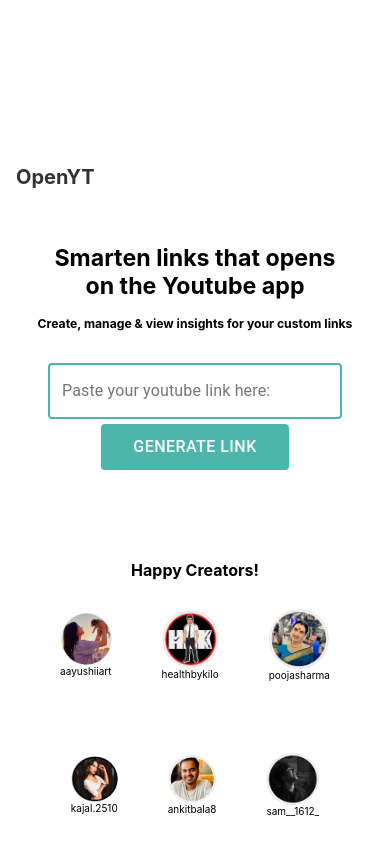
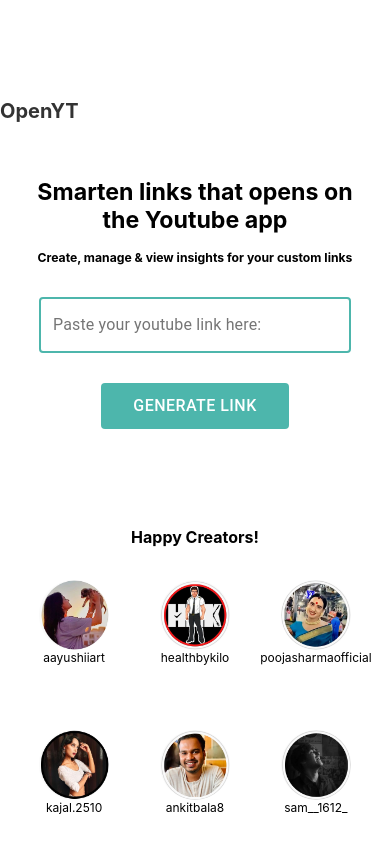
Before and after one commit to charu-kohbee/openytapp-next, a Next.js app in the folder preview-openyt-link-generation/: page / in a window 390 px wide. Shown: the top 854 px of the page. Built offline with nearby package versions, Linux system fonts and the light colour scheme.

Commit message:
final ui changes

```diff
--- a/preview-openyt-link-generation/Components/All_creators.js
+++ b/preview-openyt-link-generation/Components/All_creators.js
@@ -9,30 +9,30 @@ const All_creators = () => {
             <div className={styles.row1}>
 
                 <div className={styles.happy_creators}>
-                    <Image className={styles.hchimage} src='/insta_user.png' alt="" width="60" height="60" />
+                    <Image className={styles.hchimage} src='/insta_user.png' alt=""  width="70vw" height="70vh"/>
                     <text styles={{ fontSize: "10px" }}> aayushiiart</text>
                 </div>
                 <div className={styles.happy_creators}>
-                    <Image className={styles.hchimage} src='/instauser2.png' alt="" width="60" height="60" />
+                    <Image className={styles.hchimage} src='/instauser2.png' alt="" width="70vw" height="70vh"/>
                     <text> healthbykilo</text>
                 </div>
                 <div className={styles.happy_creators}>
-                    <Image className={styles.hchimage} src='/instauser5.png' alt="" width="60" height="60" />
-                    <text> poojasharma</text>
+                    <Image className={styles.hchimage} src='/instauser5.png' alt="" width="70vw" height="70vh" />
+                    <text> poojasharmaofficial</text>
                 </div>
             </div>
             <div className={styles.row1}>
 
                 <div className={styles.happy_creators}>
-                    <Image className={styles.hchimage} src='/instauser4.png' alt="" width="60" height="60" />
+                    <Image className={styles.hchimage} src='/instauser4.png' alt="" width="70vw" height="70vh" />
                     <text styles={{ fontSize: "10px" }}> kajal.2510</text>
                 </div>
                 <div className={styles.happy_creators}>
-                    <Image className={styles.hchimage} src='/instauser3.png' alt="" width="60" height="60" />
+                    <Image className={styles.hchimage} src='/instauser3.png' alt="" width="70vw" height="70vh" />
                     <text> ankitbala8</text>
                 </div>
                 <div className={styles.happy_creators}>
-                    <Image className={styles.hchimage} src='/instauser6.png' alt="" width="60" height="60" />
+                    <Image className={styles.hchimage} src='/instauser6.png' alt="" width="70vw" height="70vh" />
                     <text>sam__1612_</text>
                 </div>
             </div>
--- a/preview-openyt-link-generation/pages/index.js
+++ b/preview-openyt-link-generation/pages/index.js
@@ -2,12 +2,10 @@ import Head from 'next/head';
 import { useRouter } from 'next/router';
 import { useEffect } from 'react';
 import { useState } from 'react';
-import logo from './../public/youtube-logo.png';
 import styles from '../styles/Home.module.css';
-import {TextField, Button, } from '@material-ui/core';
+import { TextField, Button, } from '@material-ui/core';
 import { nanoid } from 'nanoid';
 import app from '@firebase/app';
-//import firestore from '../utils/db/index.js';
 import { onload } from '../utils/db/index'
 import { collection, addDoc, setDoc, doc, getDocs } from "@firebase/firestore";
 import { getAuth, signInAnonymously } from "firebase/auth";
@@ -36,17 +34,10 @@ const StyledTextField = styled(TextField)`
  }
 `;
 
-
-
 export default function Home() {
-  // const router = useRouter();
-  // const url = "http://localhost:3000";
-  // useEffect(() => {
-  //   router.push(url);
-  // });
   const [form, setForm] = useState({
     originalLink: "",
-    _url:"",
+    _url: "",
   });
   const [copyurl, setcopyurl] = useState("");
   const [open, setOpen] = useState(false);
@@ -62,11 +53,10 @@ export default function Home() {
       [event.target.name]: event.target.value,
     }));
 
-
   function YouTubeGetID(url) {
     const rx = /^.*(?:(?:youtu\.be\/|v\/|vi\/|u\/\w\/|embed\/)|(?:(?:watch)?\?v(?:i)?=|\&v(?:i)?=))([^#\&\?]*).*/;
     const video_id = url.match(rx);
-  return (video_id && video_id[1].length==11)? video_id[1] : false;
+    return (video_id && video_id[1].length == 11) ? video_id[1] : false;
   }
 
   function isValidUrl(url) {
@@ -75,10 +65,9 @@ function isValidUrl(url) {
     const rx1c = /^.*(?:(?:youtu\.be\/|c\/|channel\/|user\/))([^#\&\?]*).*/;
     //this one doesn't recognise /c but give checks for wrong id
     //var rx1c = /https?:\/\/(www\.)?youtube.com\/channel\/UC([-_a-z0-9]{22})/i;
-
     const rx1s = /^.*(?:(?:youtu\.be\/|shorts\/))([^#\&\?]*).*/;
     var matches = url.match(p) || url.match(rx1c) || url.match(rx1s);
-  if(matches){
+    if (matches) {
       return true;
     }
     return false;
@@ -87,55 +76,39 @@ function isValidUrl(url) {
   const handleGenerateURL = async () => {
 
     const validateUrl = isValidUrl(form.originalLink);
-      if(validateUrl==false){
+    if (validateUrl == false) {
       setInvalid(true);
       setShow(false);
       setcopyurl("");
       console.log("Enter Valid URL");
       return;
     }
-      else{
+    else {
       setInvalid(false);
     }
-      if(!validateUrl){
+    if (!validateUrl) {
       console.log("Enter Valid URL");
       alert('Enter Valid URL');
       return;
     }
     const shortCode = nanoid(6);
     // const baseurl = "https://openyt.app";
-    //  const baseurl = "localhost:3000";
     const baseurl = "https://openytapp-next.vercel.app";
     // let openyturl = `${baseurl}/${context.query.links}`;
     const datadoc = {
-        original_link : form.originalLink,
-         _url : YouTubeGetID(form.originalLink),
-        shortCode : shortCode,
+      original_link: form.originalLink,
+      _url: YouTubeGetID(form.originalLink),
+      shortCode: shortCode,
       // createdAt : app.firestore.FieldValue.serverTimestamp(),
-        totalClicks : 0,
-        id : shortCode,
-        link : `${baseurl}/${shortCode}`
+      totalClicks: 0,
+      id: shortCode,
+      link: `${baseurl}/${shortCode}`
     };
     await signInAnonymously(auth)
       .then(async () => {
         const colRef = collection(firestore, "OpenYTLinks");
-         //const docRef = addDoc(colRef, link);
         await setDoc(doc(firestore, "OpenYTLinks", datadoc.id), datadoc);
         createlogentry(shortCode, form.originalLink);
-        //console.log(docRef.id);
-        //addDoc(colRef, link)
-        // .then(() =>{
-        //   console.log("its done")
-        // })
-
-        // getDocs(colRef)
-        // .then((snapshot) => {
-        //   let arraybooks = []
-        //   snapshot.docs.forEach((doc) => {
-        //     arraybooks.push({...doc.data(), id:doc.id})
-        //   })
-        //   console.log(arraybooks)
-        // })
       })
       .catch((error) => {
         const errorCode = error.code;
@@ -143,19 +116,13 @@ function isValidUrl(url) {
       });
     setShow(true);
     setcopyurl(datadoc.link);
-      console.log(datadoc);
   };
-
   const CopyToClipboardButton = () => {
     setOpen(true);
     navigator.clipboard.writeText(copyurl)
-
   }
-
   return (
     <>
-
-
       <Head>
         <link rel="apple-touch-icon" sizes="180x180" href="/apple-touch-icon.png" />
         <link rel="icon" type="image/png" sizes="32x32" href="/favicon-32x32.png" />
@@ -166,53 +133,31 @@ function isValidUrl(url) {
         <meta name="theme-color" content="#ffffff"></meta>
         <meta name="viewport" content="width=device-width, initial-scale=1.0" />
       </Head>
-      {/* <div className={styles.content}>
-        <div className="header">
-          <img src= '/Youtube_full-color.webp' width="60" height="40" />
-          <text className={styles.title}> Open YT</text>
-        </div>
-
-        <div> */}
       <body>
-
         <div >
-          {/* <img src= '/Youtube_full-color.webp' alt="" width="60" height="40" /> */}
-          {/* <Image src= '/Youtube_full-color.webp' alt="" width="60" height="40"/> */}
           <text className={styles.title} > OpenYT</text>
         </div>
-        <div className = {styles.container}>
         <div className={styles.child1}>
           <div>
-          <About_info/>
+            <About_info />
           </div>
-        <div>
-
-        <br/>
-        {/* <label className={styles.text} htmlFor="homepage">Add your Youtube link:</label> */}
-        {/* <label className={styles.text} htmlFor="homepage">Add your Youtube link:</label>
-        <br/> */}
-
-        <StyledTextField
-        //  className={styles.textField}
-
-         value={form.originalLink} name="originalLink" onChange={handleChange} style={{marginBottom : "5px",  justifyContent: "center" }} fullWidth variant='outlined' label="Paste your youtube link here:"
-        />
-
-
-        <br/>
-        {invalid && <text  className={styles.invalidtext}>This is not a youtube link! Try again.</text>}
+          <br />
+          <div className={styles.textField}>
+            <StyledTextField value={form.originalLink} name="originalLink" onChange={handleChange} fullWidth variant='outlined' label="Paste your youtube link here:" />
+          </div>
+          <br />
+          {invalid && <text className={styles.invalidtext}>This is not a youtube link! Try again.</text>}
           <Button onClick={handleGenerateURL} color='primary' style={{
             borderRadius: 4,
             backgroundColor: "#4DB6AC",
             padding: "9px 32px",
             fontSize: "16px",
             margin: '0 auto', display: "flex",
-    }} variant = "contained" disableElevation  > GENERATE LINK</Button>
-        <br/>
-
+          }} variant="contained" disableElevation  > GENERATE LINK</Button>
+          <br />
           <div className={styles.copyurl} >
             {show && < IconButton onClick={CopyToClipboardButton} >
-        <ContentCopyIcon/>
+              <ContentCopyIcon />
             </IconButton>}
             <Snackbar
               message="Copied to clibboard"
@@ -221,20 +166,12 @@ function isValidUrl(url) {
               onClose={() => setOpen(false)}
               open={open}
             />
-
-
-        {/* <Button onClick={CopyToClipboardButton}>Share</Button> */}
-        {/* <button onClick={() =>  navigator.clipboard.writeText(copyurl)}>Copy</button> */}
             <label htmlFor="homepage" value="copyurl">{copyurl}</label>
           </div>
           {show && <label className={styles.tap_to_copy}>Tap to copy your OpenYT link</label>}
-
-        <All_creators/>
-      </div>
-      </div>
+          <All_creators />
         </div>
       </body>
-
     </>
   );
 }
--- a/preview-openyt-link-generation/styles/Home.module.css
+++ b/preview-openyt-link-generation/styles/Home.module.css
@@ -3,12 +3,20 @@
   height: 100%;
   width: 100%;
   display: flex;
-  /* justify-content: center; */
+  justify-content: center;
   flex-direction: column;
-  /* align-items: center; */
+  align-items: center;
   /* white-space: nowrap; */
-
   margin-top: 40px;
+}
+.redirection1 {
+  /* padding: 0 2rem; */
+  display: flex;
+  justify-content: center;
+  flex-direction: column;
+  align-items: center;
+  height: 70vh;
+  width: 100%;
 }
 .child2{
   height:30vh;
@@ -25,6 +33,7 @@
   flex-direction: row;
   justify-content: center;
   align-items: center;
+
 }
 .button1{
   background-color: transparent;
@@ -40,6 +49,8 @@
 }
 .openyt{
   font-size: 5vh;
+  white-space: nowrap;
+
 }
 .title {
   font-size: 20px;
@@ -73,7 +84,7 @@
   font-weight: 600;
   /* padding: 1px 1px; */
   height: 100%;
-  width: 100%;
+  width: 30vw;
   display: flex;
   text-align:right;
   justify-content: center;
@@ -138,17 +149,20 @@
   display: flex;
   justify-content: center;
   align-items: center;
+  background-color: black;
 }
 
 
 
 .textField{
   border-color: aquamarine;
- margin-bottom: 10px;
+ margin-bottom: 1px;
  display:flex;
  justify-content:center;
  border-color: black;
  border-width: 20px;
+ width: 40vw;
+
 }
 
 .invalidtext{
@@ -167,6 +181,8 @@
 
 .hchimage{
   border-radius: 50%;
+  height: 20px;
+  width:20px;
 }
 .creators{
   display:flex;
@@ -209,8 +225,9 @@
   font-size:8px;
 }
 
+/*
+    CSS TO MAKE CREATORS SLIDE
 .container1 {
-
   position: absolute;
   top: 68%;
   left: 50%;
@@ -220,30 +237,20 @@
 
    display: flex;
   overflow: auto;
-
-
 }
 .container1::-webkit-scrollbar {    display: none;}
 
 .flex_scroll {
-
-  /* padding: 30px 20px; */
-
   display: flex;
-  /* flex-direction: row;
-  white-space: nowrap;   */
   align-items: center;
   justify-content: center;
-  /* white-space: nowrap; */
   flex-wrap: nowrap;
-
-
-}
+} */
 .row1{
   display: flex;
   flex-direction: row;
   justify-content: center;
-  align-items: flex-end;
+  /* align-items: flex-end; */
   margin-right: 0px;
   margin-left: 0px;
 }
@@ -251,15 +258,16 @@
   display:flex;
   justify-content: center;
   flex-direction: column;
-  height: 100px;
-  width: 100px;
+  height: 15vh;
+  width: 10vw;
   align-items: center;
-  font-size: 10px;
-  margin: 25px;
-  margin-top: 15px;
+  font-size: 12px;
+  margin: 2vw;
+  /* margin-top: 15px; */
+  /* background-color:azure; */
 
 }
-@media all and (max-width:453px){
+@media all and (max-width:480px){
   .aboutInfo h1{
     display: flex;
     justify-content: center;
@@ -282,4 +290,51 @@
     margin-bottom: 0px;
     margin-top:70px;
   }
+  .textField{
+    border-color: aquamarine;
+   margin-bottom: 10px;
+   display:flex;
+   justify-content:center;
+   border-color: black;
+   border-width: 20px;
+   width: 80vw;
+  }
+  .row1{
+    display: flex;
+    flex-direction: row;
+    justify-content: center;
+    align-items: flex-end;
+    margin-right: 0px;
+    margin-left: 0px;
+  }
+  .happy_creators{
+    display:flex;
+    justify-content: center;
+    flex-direction: column;
+    height: 15vh;
+    width: 25vw;
+    align-items: center;
+    font-size: 12px;
+    margin: 3vw;
+    /* margin-top: 15px; */
+
+  }
+  .copyurl{
+    color: black;
+    text-decoration: underline;
+    font-size: 15px;
+    font-weight: 600;
+    /* padding: 1px 1px; */
+    height: 100%;
+    width: 85vw;
+    display: flex;
+    text-align:right;
+    justify-content: center;
+    align-items: center;
+    white-space: nowrap;
+    background-color: #B8F2E3;
+    border-radius: 3px;
+    margin-bottom: 8px;
+
+  }
 }
--- a/preview-openyt-link-generation/styles/globals.css
+++ b/preview-openyt-link-generation/styles/globals.css
@@ -1,7 +1,8 @@
 html,
 body {
-  /* padding: 0;
-  margin: 0; */
+  padding: 0;
+  margin: 0;
+  margin-top: 1px;
 
   font-family: -apple-system, BlinkMacSystemFont, Segoe UI, Roboto, Oxygen,
     Ubuntu, Cantarell, Fira Sans, Droid Sans, Helvetica Neue, sans-serif;
```
Also changed, not shown: preview-openyt-link-generation/Components/Happy_creators.js (deleted, +0 -41 lines), preview-openyt-link-generation/pages/[links].js (+17 -32 lines). Lines whose indentation alone changed are shown as unchanged.
